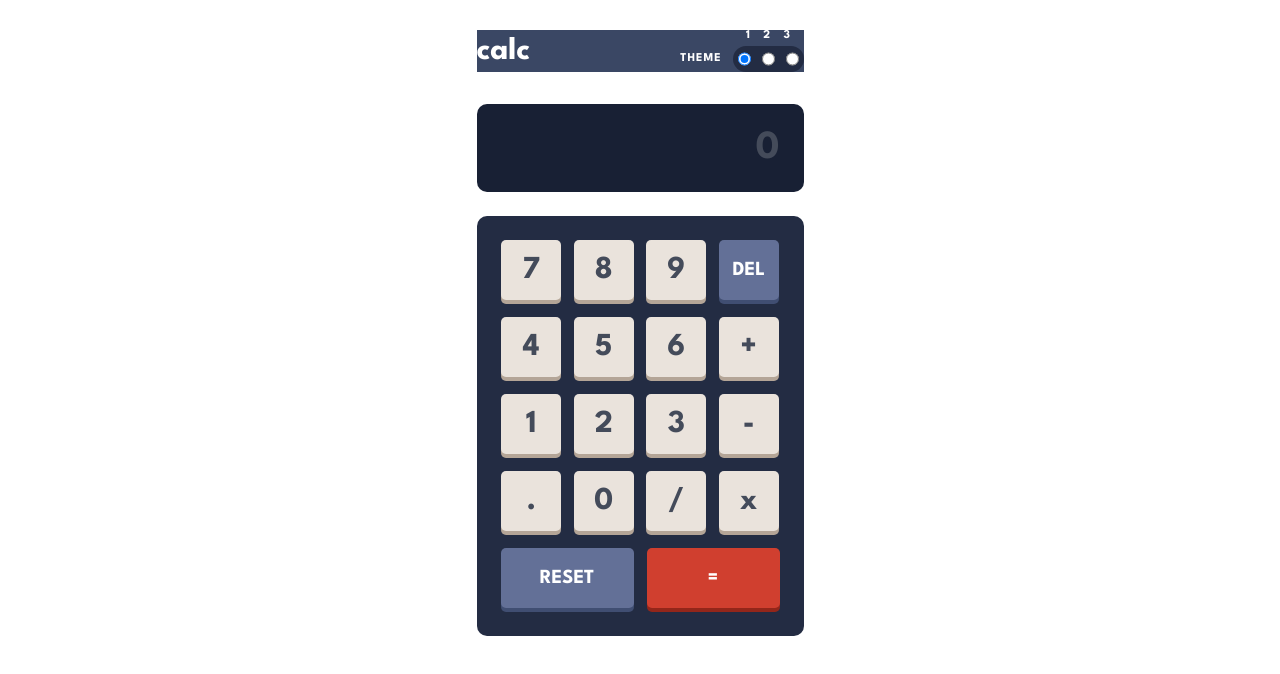
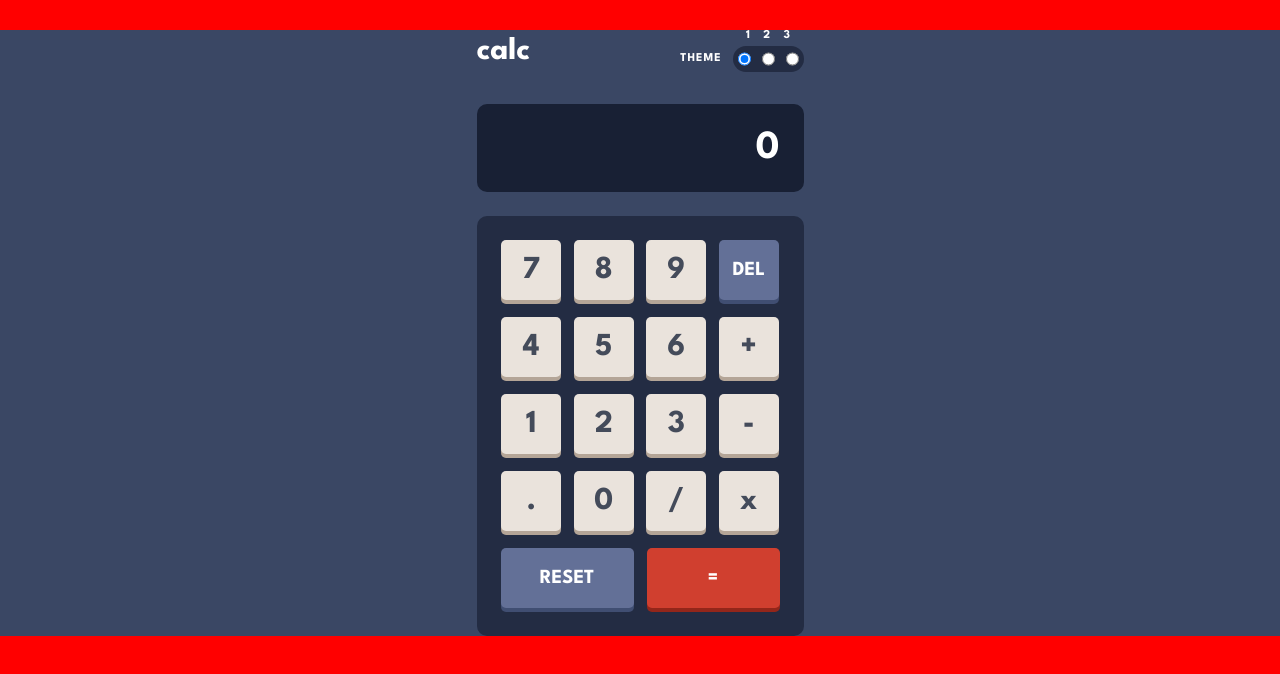
Before and after one commit to kashifawan981/calculator-app, a React (Create React App) app: page / in a window 1280 px wide. Shown: the top 674 px of the page. Built offline with nearby package versions, Linux system fonts and the light colour scheme.

Commit message:
:lipstick: toggle for changing themes working in all components

```diff
--- a/src/App.js
+++ b/src/App.js
@@ -43,10 +43,16 @@ function App() {
     setCalculation("");
   };
 
+  const [theme, setTheme] = useState("theme1");
+
+  const handleThemeChange = (newTheme) => {
+    setTheme(newTheme);
+  };
+
   return (
-    <div className={style.page}>
-      <CalcThemes />
-      <CalcScreen calculation={calculation} />
+    <div className={`${style.page} ${style[theme]}`} theme={theme}>
+      <CalcThemes onThemeChange={handleThemeChange}/>
+      <CalcScreen calculation={calculation} theme={theme}/>
       <CalcKeypad
         handleButtonClick={handleButtonClick}
         handleDelete={handleDelete}
--- a/src/App.module.css
+++ b/src/App.module.css
@@ -42,7 +42,7 @@
 /* css reset */
 html {
     min-height: 100%;
-    background-color: white;
+    background-color: red;
   }
 
   *,
@@ -58,3 +58,15 @@ html {
   ::-webkit-scrollbar {
     display: none;
   }
+
+  .theme1 {
+    background-color: var(--background-main-theme1);
+  }
+
+  .theme2 {
+    background-color: var(--background-main-theme2);
+  }
+
+  .theme3 {
+    background-color: var(--background-main-theme3);
+  }
--- a/src/components/CalcScreen/CalcScreen.jsx
+++ b/src/components/CalcScreen/CalcScreen.jsx
@@ -1,14 +1,11 @@
 import style from "./CalcScreen.module.css";
-
 import React from "react";
 
-export const CalcScreen = ({ calculation }) => {
+export const CalcScreen = ({ calculation, theme }) => {
   const displayValue = calculation === '' ? '0' : calculation.replace('.', ',');
   return (
-    <div className={style.screenContainer}>
-      <div className={style.screen}>{displayValue}</div>
+    <div className={`${style.screenContainer} ${style[theme]}`}>
+      <div className={`${style.screen} ${style[theme]}`}>{displayValue}</div>
     </div>
   );
 };
-
-// export default CalcScreen;
--- a/src/components/CalcScreen/CalcScreen.module.css
+++ b/src/components/CalcScreen/CalcScreen.module.css
@@ -16,3 +16,18 @@
   margin: auto 2.4rem;
   color: var(--text1-theme1);
 }
+
+.theme1 {
+  background-color: var(--background-screen-theme1);
+  color: var(--text2-theme1);
+}
+
+.theme2 {
+  background-color: var(--background-screen-theme2);
+  color: var(--text1-theme2);
+}
+
+.theme3 {
+  background-color: var(--background-screen-theme3);
+  color: var(--text1-theme3);
+}
--- a/src/components/CalcThemes/CalcThemes.jsx
+++ b/src/components/CalcThemes/CalcThemes.jsx
@@ -1,12 +1,13 @@
 import React, { useState } from "react";
 import style from "./CalcThemes.module.css";
 
-export function CalcThemes() {
+export function CalcThemes({ onThemeChange }) {
   const [theme, setTheme] = useState("theme1");
 
   const handleThemeChange = (event) => {
     const newTheme = event.target.value;
     setTheme(newTheme);
+    onThemeChange(newTheme);
   };
 
   return (
```
